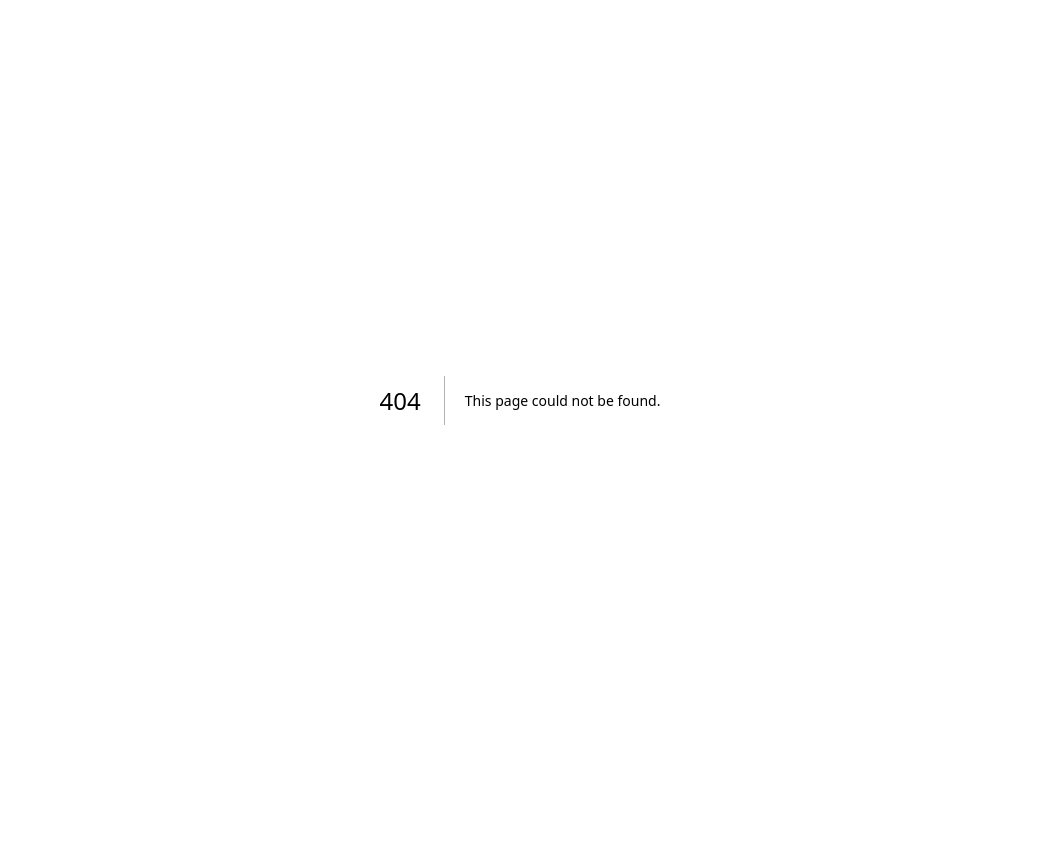
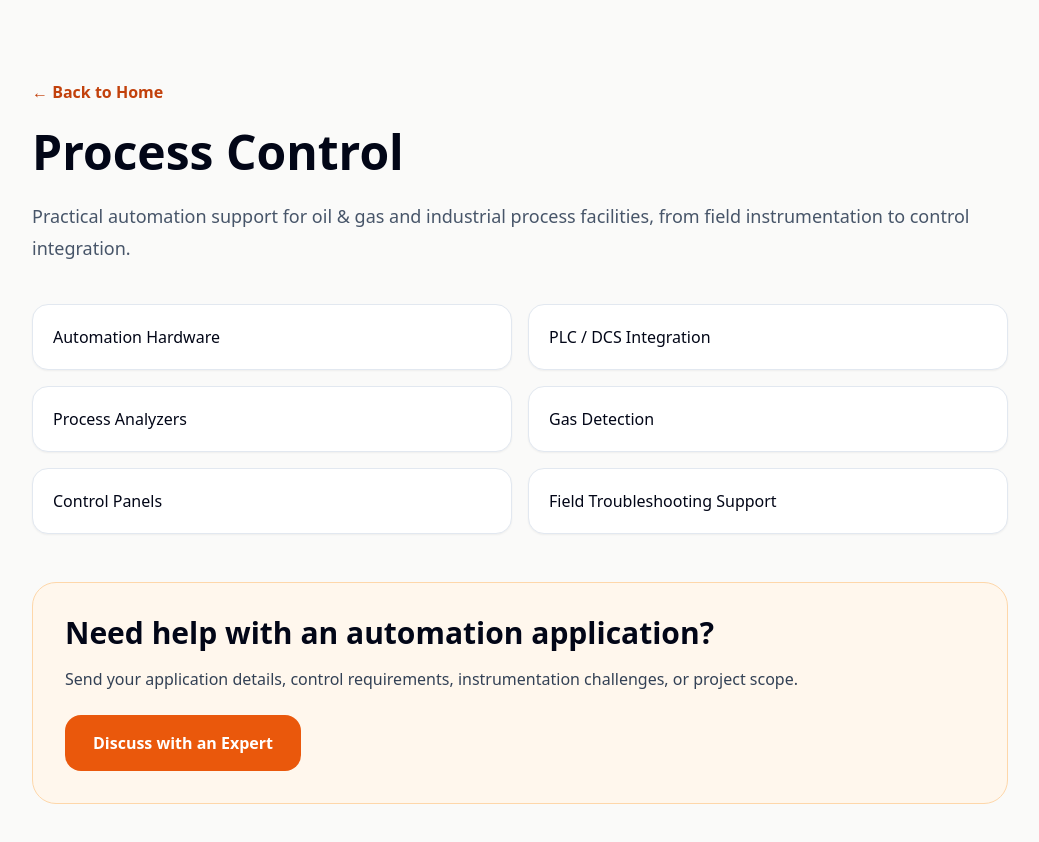
Before and after one commit to kuranv02/k360-automation-site-v2, a Next.js app: page /products/process-control in a window 1280 px wide. Before the commit this address had no page. Shown: the top 842 px of the page, without its empty margins (120-1159 px from the left). Before the commit the page ends 800 px from the top, so only its background shows below. Built offline with nearby package versions, Linux system fonts and the light colour scheme.

Commit message:
Create app/products/process-control/page.tsx

```diff
--- /dev/null
+++ b/app/products/process-control/page.tsx
@@ -0,0 +1,54 @@
+export default function ProcessControlPage() {
+  return (
+    <main className="min-h-screen bg-stone-50 text-slate-950">
+      <div className="mx-auto max-w-5xl px-6 py-20">
+        <a href="/" className="text-orange-700 font-semibold">
+          ← Back to Home
+        </a>
+
+        <h1 className="mt-6 text-5xl font-bold">Process Control</h1>
+
+        <p className="mt-6 text-lg leading-8 text-slate-600">
+          Practical automation support for oil & gas and industrial process
+          facilities, from field instrumentation to control integration.
+        </p>
+
+        <div className="mt-10 grid gap-4 md:grid-cols-2">
+          {[
+            "Automation Hardware",
+            "PLC / DCS Integration",
+            "Process Analyzers",
+            "Gas Detection",
+            "Control Panels",
+            "Field Troubleshooting Support"
+          ].map((item) => (
+            <div
+              key={item}
+              className="rounded-2xl border border-slate-200 bg-white p-5 shadow-sm"
+            >
+              {item}
+            </div>
+          ))}
+        </div>
+
+        <div className="mt-12 rounded-3xl border border-orange-200 bg-orange-50 p-8">
+          <h2 className="text-3xl font-bold">
+            Need help with an automation application?
+          </h2>
+
+          <p className="mt-4 text-slate-700">
+            Send your application details, control requirements, instrumentation
+            challenges, or project scope.
+          </p>
+
+          <a
+            href="mailto:sales@k360automation.com?subject=Process Control Application"
+            className="mt-6 inline-block rounded-2xl bg-orange-600 px-7 py-4 font-semibold text-white"
+          >
+            Discuss with an Expert
+          </a>
+        </div>
+      </div>
+    </main>
+  );
+}
```
